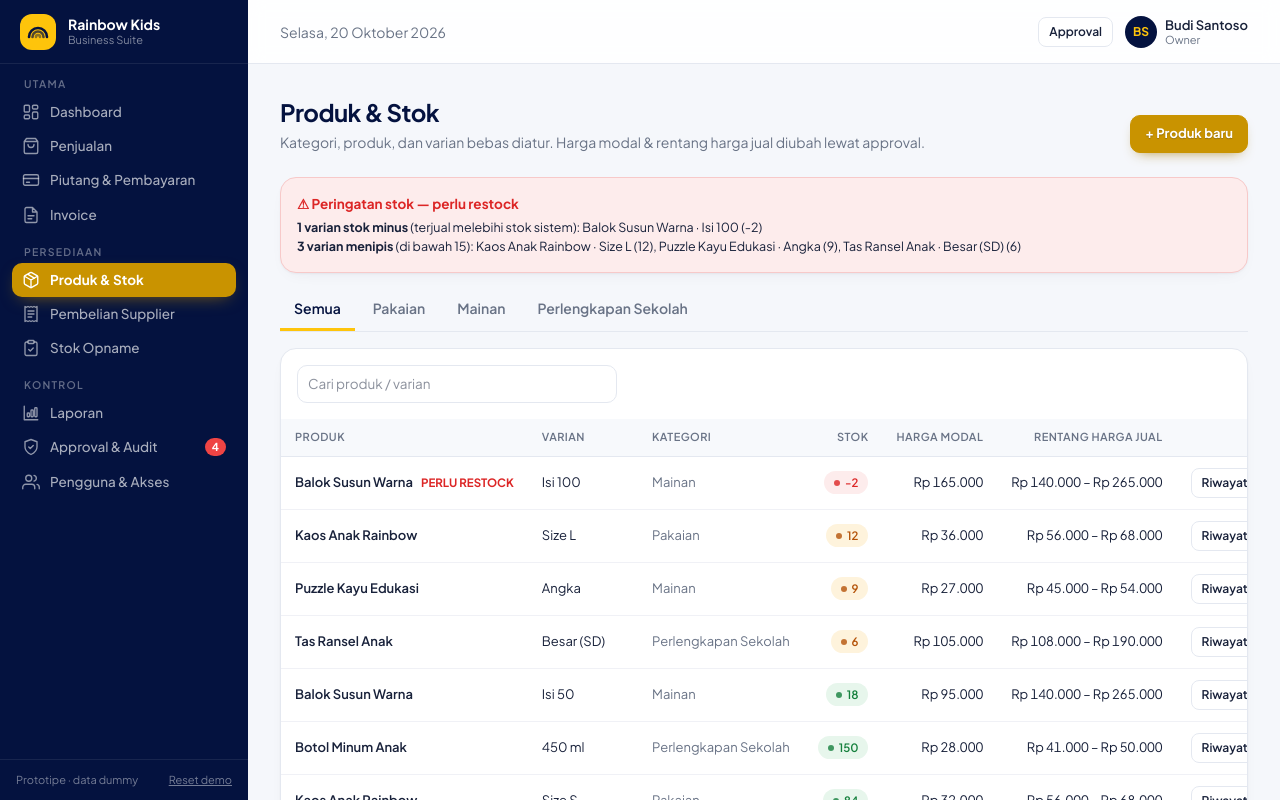
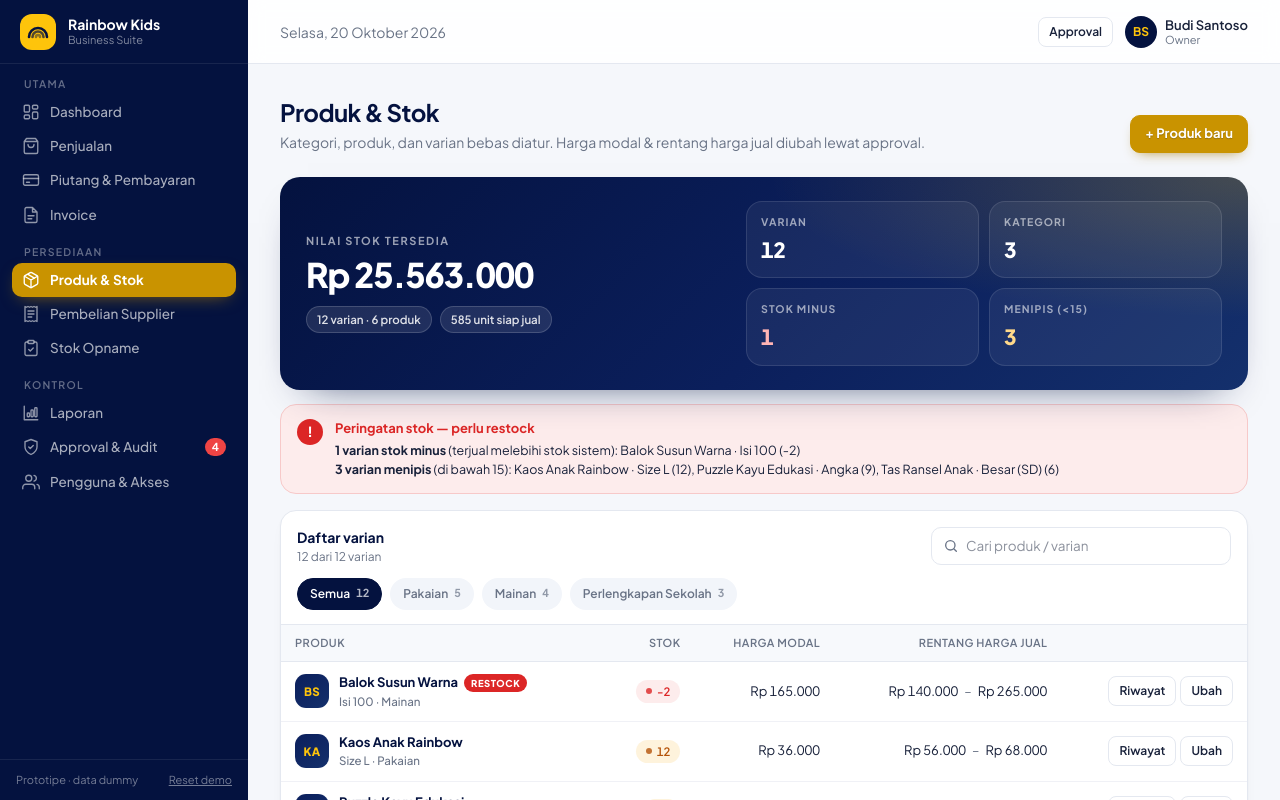
Before and after one commit to ersetdigital-sudo/rainbow-kids, a Next.js app: page /stock in a window 1280 px wide. Shown: the top 800 px of the page. Built offline with nearby package versions, Linux system fonts and the light colour scheme; no server answers.

Commit message:
Perbarui tampilan halaman Produk & Stok dengan desain kartu modern dan fitur navigasi yang dioptimal
Co-authored-by: base44-builder[bot] <245833847+base44-builder[bot]@users.noreply.github.com>

```diff
--- a/src/app/globals.css
+++ b/src/app/globals.css
@@ -1352,6 +1352,267 @@ table.t {
   }
 }
 
+/* ---------------- Produk & Stok ---------------- */
+.st-hero {
+  position: relative;
+  overflow: hidden;
+  padding: 22px;
+  border-radius: 20px;
+  color: #fff;
+  background:
+    radial-gradient(
+      90% 120% at 100% 0%,
+      rgba(254, 196, 11, 0.22) 0%,
+      rgba(254, 196, 11, 0) 55%
+    ),
+    linear-gradient(135deg, #04123f 0%, #0b1f5c 55%, #14306c 100%);
+  box-shadow: 0 18px 40px -28px rgba(4, 18, 63, 0.85);
+}
+.st-hero-body {
+  display: grid;
+  gap: 18px;
+}
+.st-kicker {
+  font-size: 11px;
+  font-weight: 700;
+  letter-spacing: 0.14em;
+  text-transform: uppercase;
+  color: rgba(255, 255, 255, 0.6);
+}
+.st-value {
+  margin-top: 6px;
+  font-size: clamp(26px, 4.2vw, 34px);
+  font-weight: 800;
+  letter-spacing: -0.035em;
+  line-height: 1.12;
+}
+.st-chips {
+  display: flex;
+  flex-wrap: wrap;
+  gap: 8px;
+  margin-top: 12px;
+}
+.st-chip {
+  display: inline-flex;
+  align-items: center;
+  padding: 4px 10px;
+  border-radius: 99px;
+  background: rgba(255, 255, 255, 0.1);
+  border: 1px solid rgba(255, 255, 255, 0.16);
+  font-size: 11.5px;
+  font-weight: 600;
+  color: rgba(255, 255, 255, 0.86);
+}
+.st-tiles {
+  display: grid;
+  grid-template-columns: repeat(2, minmax(0, 1fr));
+  gap: 10px;
+}
+.st-tile {
+  padding: 12px 14px;
+  border-radius: 16px;
+  background: rgba(255, 255, 255, 0.06);
+  border: 1px solid rgba(255, 255, 255, 0.11);
+}
+.st-tile .l {
+  font-size: 10.5px;
+  font-weight: 700;
+  letter-spacing: 0.1em;
+  text-transform: uppercase;
+  color: rgba(255, 255, 255, 0.58);
+}
+.st-tile .v {
+  margin-top: 4px;
+  font-size: 21px;
+  font-weight: 800;
+  letter-spacing: -0.02em;
+}
+.st-tile.bad .v {
+  color: #ffb4b4;
+}
+.st-tile.warn .v {
+  color: #ffd98a;
+}
+
+.st-alert {
+  display: flex;
+  gap: 12px;
+  margin-top: 14px;
+  padding: 14px 16px;
+  border-radius: 16px;
+  background: #fff8e6;
+  border: 1px solid #f6e4a6;
+}
+.st-alert.bad {
+  background: #fdecec;
+  border-color: #f7c9c9;
+}
+.st-alert-ic {
+  flex: none;
+  width: 26px;
+  height: 26px;
+  border-radius: 99px;
+  display: grid;
+  place-items: center;
+  font-size: 14px;
+  font-weight: 800;
+  color: #fff;
+  background: var(--wa);
+}
+.st-alert.bad .st-alert-ic {
+  background: var(--er);
+}
+.st-alert-t {
+  font-size: 13px;
+  font-weight: 700;
+  color: var(--wa);
+}
+.st-alert.bad .st-alert-t {
+  color: var(--er);
+}
+.st-alert-b {
+  margin-top: 3px;
+  font-size: 12.5px;
+  color: var(--tx);
+}
+
+.st-listhead {
+  display: flex;
+  flex-wrap: wrap;
+  align-items: center;
+  justify-content: space-between;
+  gap: 10px;
+  padding: 16px 16px 12px;
+}
+.st-list-title {
+  font-weight: 700;
+  color: var(--nv);
+}
+.st-list-sub {
+  font-size: 12px;
+  color: var(--mu);
+}
+.st-search {
+  position: relative;
+  flex: 1 1 220px;
+  max-width: 300px;
+}
+.st-search svg {
+  position: absolute;
+  left: 12px;
+  top: 50%;
+  transform: translateY(-50%);
+  color: var(--mu);
+  pointer-events: none;
+}
+.st-search input {
+  width: 100%;
+  padding-left: 34px !important;
+}
+.st-pills {
+  display: flex;
+  gap: 8px;
+  padding: 0 16px 14px;
+  overflow-x: auto;
+  border-bottom: 1px solid var(--ln);
+}
+.st-pills button {
+  flex: none;
+  display: inline-flex;
+  align-items: center;
+  gap: 6px;
+  padding: 6px 12px;
+  border-radius: 99px;
+  border: 1px solid transparent;
+  background: #f2f5fa;
+  color: var(--mu);
+  font-size: 12px;
+  font-weight: 600;
+  white-space: nowrap;
+  cursor: pointer;
+}
+.st-pills button:hover {
+  background: #e9eef7;
+  color: var(--nv);
+}
+.st-pills button.on {
+  background: var(--nv);
+  border-color: var(--nv);
+  color: #fff;
+}
+.st-pills button b {
+  font-size: 11px;
+  font-weight: 700;
+  opacity: 0.7;
+}
+
+.st-prod {
+  display: flex;
+  align-items: center;
+  gap: 10px;
+  width: 100%;
+  min-width: 0;
+}
+.st-av {
+  flex: none;
+  width: 34px;
+  height: 34px;
+  border-radius: 11px;
+  display: grid;
+  place-items: center;
+  font-size: 11.5px;
+  font-weight: 800;
+  letter-spacing: 0.02em;
+  color: #fec40b;
+  background: linear-gradient(140deg, #0b1f5c, #14306c);
+}
+.st-prod-txt {
+  display: flex;
+  flex-direction: column;
+  min-width: 0;
+}
+.st-prod-name {
+  display: flex;
+  flex-wrap: wrap;
+  align-items: center;
+  gap: 6px;
+  font-weight: 700;
+  color: var(--nv);
+}
+.st-prod-sub {
+  font-size: 11.5px;
+  font-weight: 500;
+  color: var(--mu);
+}
+.st-flag {
+  padding: 2px 7px;
+  border-radius: 99px;
+  font-size: 9.5px;
+  font-weight: 800;
+  letter-spacing: 0.06em;
+  text-transform: uppercase;
+  color: #fff;
+  background: var(--er);
+}
+.st-range {
+  display: inline-flex;
+  align-items: center;
+  gap: 6px;
+}
+.st-range-sep {
+  color: var(--mu);
+}
+
+@media (min-width: 768px) {
+  .st-hero {
+    padding: 24px 26px;
+  }
+  .st-hero-body {
+    grid-template-columns: 1.02fr 1.15fr;
+    align-items: center;
+  }
+}
+
 /* ---------------- Print helper ---------------- */
 @media print {
   .no-print {
--- a/src/components/modules/stock/StockView.tsx
+++ b/src/components/modules/stock/StockView.tsx
@@ -13,6 +13,19 @@ import {
   VariantHistoryDrawer,
 } from "./StockDrawers";
 
+/** Inisial nama produk untuk avatar kartu varian. */
+const initials = (name: string) =>
+  name
+    .split(" ")
+    .filter(Boolean)
+    .slice(0, 2)
+    .map((w) => w[0])
+    .join("")
+    .toUpperCase();
+
+const stockTone = (stock: number) =>
+  stock < 0 ? "b-er" : stock < 15 ? "b-wa" : "b-ok";
+
 export function StockView() {
   const { db } = useStore();
   const [cat, setCat] = useState("");
@@ -26,8 +39,10 @@ export function StockView() {
     [db.products],
   );
 
+  const variants = useMemo(() => allV(db), [db]);
+
   const list = useMemo(() => {
-    const filtered = allV(db).filter(
+    const filtered = variants.filter(
       (v) =>
         (!cat || v.cat === cat) &&
         (!query ||
@@ -40,45 +55,49 @@ export function StockView() {
       const d = rank(a) - rank(b);
       return d !== 0 ? d : a.pname.localeCompare(b.pname);
     });
-  }, [db, cat, query]);
+  }, [variants, cat, query]);
 
   const minus = list.filter((v) => v.stock < 0);
   const restock = list.filter((v) => v.stock >= 0 && v.stock < 15);
+
+  const stockValue = variants.reduce(
+    (x, v) => x + Math.max(v.stock, 0) * v.cost,
+    0,
+  );
+  const stockUnits = variants.reduce((x, v) => x + Math.max(v.stock, 0), 0);
+  const minusAll = variants.filter((v) => v.stock < 0).length;
+  const lowAll = variants.filter((v) => v.stock >= 0 && v.stock < 15).length;
+
+  const countIn = (c: string) =>
+    c ? variants.filter((v) => v.cat === c).length : variants.length;
 
   const columns: Column<FlatVariant>[] = [
     {
       key: "pname",
       label: "Produk",
       render: (v) => (
-        <span>
-          <span className="font-semibold">{v.pname}</span>
-          {v.stock < 0 && (
-            <span
-              className="ml-2 text-[11.5px] font-bold"
-              style={{ color: "var(--er)" }}
-            >
-              PERLU RESTOCK
+        <div className="st-prod">
+          <span className="st-av" aria-hidden="true">
+            {initials(v.pname)}
           </span>
-          )}
+          <span className="st-prod-txt">
+            <span className="st-prod-name">
+              {v.pname}
+              {v.stock < 0 && <span className="st-flag">Restock</span>}
             </span>
+            <span className="st-prod-sub">
+              {v.name} · {v.cat}
+            </span>
+          </span>
+        </div>
       ),
-    },
-    { key: "name", label: "Varian", render: (v) => v.name },
-    {
-      key: "cat",
-      label: "Kategori",
-      render: (v) => <span style={{ color: "var(--mu)" }}>{v.cat}</span>,
     },
     {
       key: "stock",
       label: "Stok",
       align: "right",
       render: (v) => (
-        <span
-          className={`bd ${v.stock < 0 ? "b-er" : v.stock < 15 ? "b-wa" : "b-ok"}`}
-        >
-          {v.stock}
-        </span>
+        <span className={`bd num ${stockTone(v.stock)}`}>{v.stock}</span>
       ),
     },
     {
@@ -92,8 +111,10 @@ export function StockView() {
       label: "Rentang harga jual",
       align: "right",
       render: (v) => (
-        <span className="num">
-          {rp(v.minPrice)} – {rp(v.maxPrice)}
+        <span className="st-range">
+          <span className="num">{rp(v.minPrice)}</span>
+          <span className="st-range-sep">–</span>
+          <span className="num">{rp(v.maxPrice)}</span>
         </span>
       ),
     },
@@ -135,21 +156,49 @@ export function StockView() {
         }
       />
 
+      {/* Ringkasan persediaan */}
+      <section className="st-hero">
+        <div className="st-hero-body">
+          <div>
+            <div className="st-kicker">Nilai stok tersedia</div>
+            <div className="st-value num">{rp(stockValue)}</div>
+            <div className="st-chips">
+              <span className="st-chip">
+                {variants.length} varian · {db.products.length} produk
+              </span>
+              <span className="st-chip num">{stockUnits} unit siap jual</span>
+            </div>
+          </div>
+
+          <div className="st-tiles">
+            <div className="st-tile">
+              <div className="l">Varian</div>
+              <div className="v num">{variants.length}</div>
+            </div>
+            <div className="st-tile">
+              <div className="l">Kategori</div>
+              <div className="v num">{cats.length}</div>
+            </div>
+            <div className={`st-tile${minusAll ? " bad" : ""}`}>
+              <div className="l">Stok minus</div>
+              <div className="v num">{minusAll}</div>
+            </div>
+            <div className={`st-tile${lowAll ? " warn" : ""}`}>
+              <div className="l">Menipis (&lt;15)</div>
+              <div className="v num">{lowAll}</div>
+            </div>
+          </div>
+        </div>
+      </section>
+
       {(minus.length > 0 || restock.length > 0) && (
-        <div
-          className="card p-4 mb-4"
-          style={{
-            borderColor: minus.length ? "#f7c9c9" : "#f6e4a6",
-            background: minus.length ? "#FDECEC" : "#FFF8DB",
-          }}
-        >
-          <div
-            className="font-bold text-[13.5px]"
-            style={{ color: minus.length ? "var(--er)" : "var(--wa)" }}
-          >
-            ⚠ Peringatan stok — perlu restock
-          </div>
-          <div className="text-[12.5px] mt-1" style={{ color: "var(--tx)" }}>
+        <div className={`st-alert${minus.length ? " bad" : ""}`}>
+          <span className="st-alert-ic" aria-hidden="true">
+            !
+          </span>
+          <div>
+            <div className="st-alert-t">Peringatan stok — perlu restock</div>
+            <div className="st-alert-b">
               {minus.length > 0 && (
                 <div>
                   <b>{minus.length} varian stok minus</b> (terjual melebihi stok
@@ -171,31 +220,61 @@ export function StockView() {
               )}
             </div>
           </div>
+        </div>
       )}
 
-      <div className="tabs mb-4">
+      <div className="card mt-4 st-list">
+        <div className="st-listhead">
+          <div>
+            <div className="st-list-title">Daftar varian</div>
+            <div className="st-list-sub">
+              {list.length} dari {variants.length} varian
+            </div>
+          </div>
+          <div className="st-search">
+            <svg
+              width="16"
+              height="16"
+              viewBox="0 0 24 24"
+              fill="none"
+              stroke="currentColor"
+              strokeWidth="2"
+              strokeLinecap="round"
+              aria-hidden="true"
+            >
+              <circle cx="11" cy="11" r="7" />
+              <path d="m20 20-3.5-3.5" />
+            </svg>
+            <input
+              placeholder="Cari produk / varian"
+              aria-label="Cari produk atau varian"
+              value={query}
+              onChange={(e) => setQuery(e.target.value)}
+            />
+          </div>
+        </div>
+
+        <div className="st-pills">
           {["", ...cats].map((c) => (
             <button
               key={c || "all"}
               type="button"
+              aria-pressed={cat === c}
               className={cat === c ? "on" : undefined}
               onClick={() => setCat(c)}
             >
               {c || "Semua"}
+              <b className="num">{countIn(c)}</b>
             </button>
           ))}
         </div>
 
-      <div className="card">
-        <div className="p-4">
-          <input
-            className="max-w-xs"
-            placeholder="Cari produk / varian"
-            value={query}
-            onChange={(e) => setQuery(e.target.value)}
+        <DataTable
+          columns={columns}
+          rows={list}
+          rowKey={(v) => v.id}
+          emptyText="Tidak ada varian yang cocok"
         />
-        </div>
-        <DataTable columns={columns} rows={list} rowKey={(v) => v.id} />
       </div>
 
       <VariantHistoryDrawer vid={historyId} onClose={() => setHistoryId(null)} />
```
Lines whose indentation alone changed are shown as unchanged.
